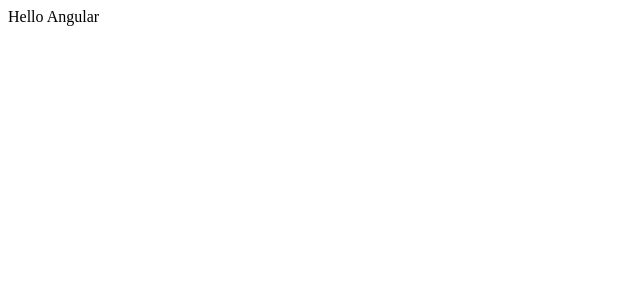
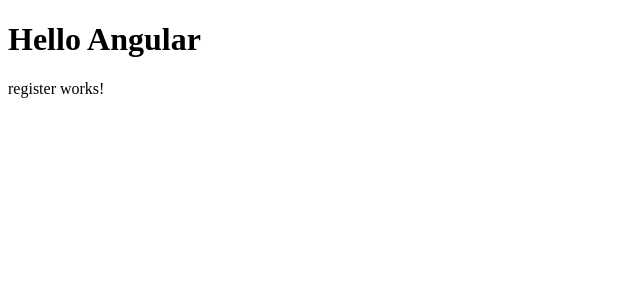
Before and after one commit to drepnikov/medium-clone-angular, an Angular app: page /register in a window 1280 px wide. Before the commit this address led to /. Shown: the top 300 px of the page, without its empty margins (0-640 px from the left). Built offline with nearby package versions, Linux system fonts and the light colour scheme.

Commit message:
Преттиер + Auth модуль

```diff
--- a/package.json
+++ b/package.json
@@ -33,6 +33,7 @@
     "karma-coverage": "~2.2.0",
     "karma-jasmine": "~5.0.0",
     "karma-jasmine-html-reporter": "~1.7.0",
+    "prettier": "2.6.2",
     "typescript": "~4.7.2"
   }
 }
--- a/src/app/app-routing.module.ts
+++ b/src/app/app-routing.module.ts
@@ -5,6 +5,6 @@
 
 @NgModule({
   imports: [RouterModule.forRoot(routes)],
-  exports: [RouterModule]
+  exports: [RouterModule],
 })
-export class AppRoutingModule { }
+export class AppRoutingModule {}
--- a/src/app/app.component.html
+++ b/src/app/app.component.html
@@ -1 +1,3 @@
-<div>Hello Angular</div>
+<h1>Hello Angular</h1>
+
+<router-outlet></router-outlet>
--- a/src/app/app.component.ts
+++ b/src/app/app.component.ts
@@ -4,5 +4,4 @@
   selector: 'app-root',
   templateUrl: './app.component.html',
 })
-export class AppComponent {
-}
+export class AppComponent {}
--- /dev/null
+++ b/src/app/auth/auth.module.ts
@@ -0,0 +1,12 @@
+import { NgModule } from '@angular/core';
+import { CommonModule } from '@angular/common';
+import { RegisterComponent } from 'src/app/auth/register/register.component';
+import { RouterModule, Routes } from '@angular/router';
+
+const routes: Routes = [{ path: 'register', component: RegisterComponent }];
+
+@NgModule({
+  declarations: [RegisterComponent],
+  imports: [CommonModule, RouterModule.forChild(routes)],
+})
+export class AuthModule {}
--- /dev/null
+++ b/src/app/auth/register/register.component.html
@@ -0,0 +1 @@
+<p>register works!</p>
```
Also changed, not shown: src/app/app.module.ts (+7 -11 lines), src/app/auth/register/register.component.ts (added, +8 -0 lines), src/app/auth/register/register.component.scss (added), 1 other file (tests, documents, lock files or other folders).
